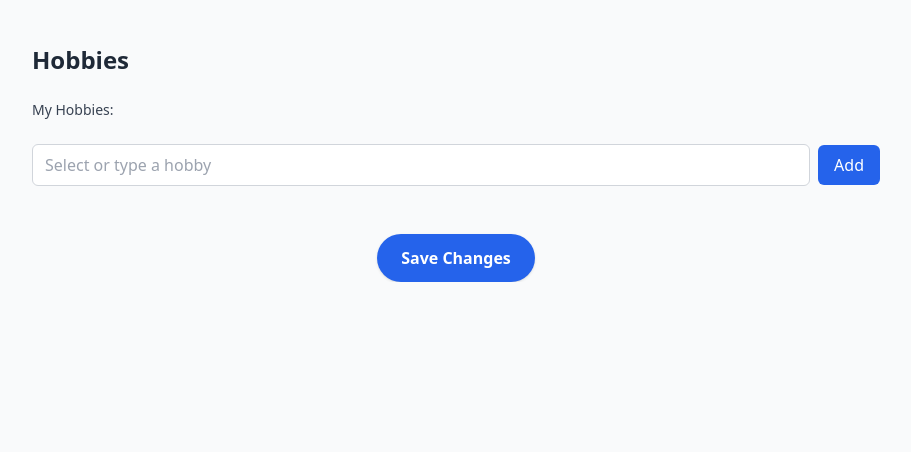
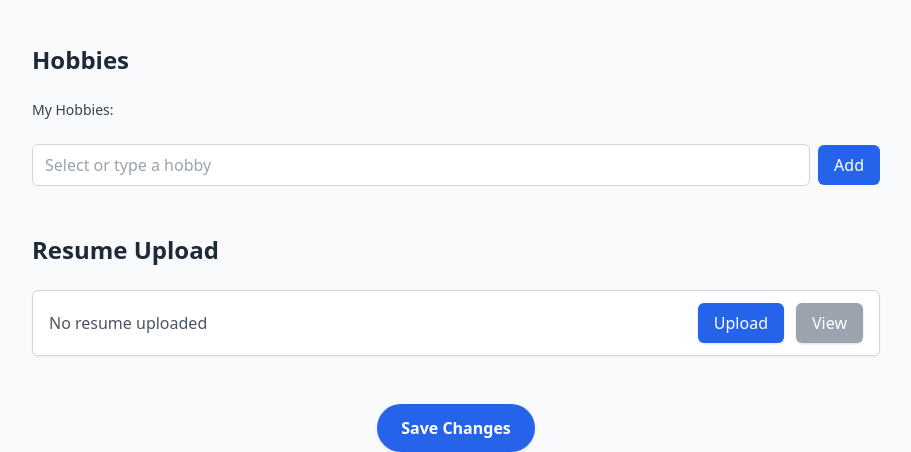
Before and after one commit to 23f2004399/zobcy-web, a Flask app: a page that uses templates/seekerprofile.html in a window 1280 px wide. Shown: the part 1398-1850 px from the top of the page, without its empty margins (184-1095 px from the left). Before the commit the page ends 1680 px from the top, so only its background shows below. Run offline with Flask 3, Linux system fonts and the light colour scheme; some libraries are stand-ins or nearby versions.

Commit message:
added resume section for seekers

```diff
--- a/static/seekerprofile.js
+++ b/static/seekerprofile.js
@@ -38,6 +38,11 @@ const editStreetBtn = document.getElementById("editStreetBtn");
 const editCityBtn = document.getElementById("editCityBtn");
 const editStateBtn = document.getElementById("editStateBtn");
 const editPincodeBtn = document.getElementById("editPincodeBtn");
+
+const resumeInput = document.getElementById("resumeInput");
+const uploadResumeBtn = document.getElementById("uploadResumeBtn");
+const viewResumeBtn = document.getElementById("viewResumeBtn");
+const resumeStatus = document.getElementById("resumeStatus");
 
 const defaultSkills = [
   "Cooking", "Driving", "Plumbing", "Carpentry", "Gardening",
@@ -253,6 +258,19 @@ onAuthStateChanged(auth, async (user) => {
       document.getElementById("defaultAvatar").classList.remove("hidden");
     }
 
+    if (data.resume) {
+      resumeStatus.textContent = "Resume uploaded";
+      viewResumeBtn.disabled = false;
+      viewResumeBtn.classList.remove("bg-gray-400", "cursor-not-allowed");
+      viewResumeBtn.classList.add("bg-green-600", "hover:bg-green-700");
+      viewResumeBtn.onclick = () => window.open(data.resume, "_blank");
+    } else {
+      resumeStatus.textContent = "No resume uploaded";
+      viewResumeBtn.disabled = true;
+      viewResumeBtn.classList.remove("bg-green-600", "hover:bg-green-700");
+      viewResumeBtn.classList.add("bg-gray-400", "cursor-not-allowed");
+    }
+
   }
 });
 
@@ -306,6 +324,45 @@ profilePicInput.addEventListener("change", async (e) => {
   }
 });
 
+// Resume upload
+uploadResumeBtn.addEventListener("click", () => {
+  resumeInput.click();
+});
+
+resumeInput.addEventListener("change", async (e) => {
+  const file = e.target.files[0];
+  if (!file) return;
+
+  if (file.type !== "application/pdf") {
+    alert("Please upload a PDF file only.");
+    return;
+  }
+
+  if (!userRef) {
+    alert("User not loaded yet. Please wait a moment and try again.");
+    return;
+  }
+
+  try {
+    const storageRef = ref(storage, `resumes/${auth.currentUser.uid}.pdf`);
+    await uploadBytes(storageRef, file);
+
+    const downloadURL = await getDownloadURL(storageRef);
+
+    await updateDoc(userRef, { resume: downloadURL });
+
+    resumeStatus.textContent = "Resume uploaded";
+    viewResumeBtn.disabled = false;
+    viewResumeBtn.classList.remove("bg-gray-400", "cursor-not-allowed");
+    viewResumeBtn.classList.add("bg-green-600", "hover:bg-green-700");
+    viewResumeBtn.onclick = () => window.open(downloadURL, "_blank");
+
+    alert("Resume uploaded successfully!");
+  } catch (err) {
+    console.error("Error uploading resume:", err);
+    alert("Failed to upload resume.");
+  }
+});
 
 // Skills input + dropdown
 const skillInput = document.getElementById("skillInput");
--- a/templates/seekerprofile.html
+++ b/templates/seekerprofile.html
@@ -437,7 +437,28 @@
         <div id="hobbiesDropdown" class="mt-2 border border-gray-300 rounded-md bg-white shadow-md hidden max-h-40 overflow-y-auto"></div>
         </section>
 
+        <!-- Section: Resume Upload -->
+        <section id="resumeSection" class="mt-12">
+        <h2 class="text-2xl font-semibold text-gray-800 mb-6">Resume Upload</h2>
 
+        <div class="flex items-center justify-between border border-gray-300 rounded-md px-4 py-3 bg-white shadow-sm">
+            <div>
+            <p id="resumeStatus" class="text-gray-600">No resume uploaded</p>
+            </div>
+
+            <div class="flex space-x-3">
+            <input type="file" id="resumeInput" accept="application/pdf" class="hidden">
+            <button id="uploadResumeBtn"
+                class="px-4 py-2 bg-blue-600 text-white rounded-md shadow hover:bg-blue-700 transition">
+                Upload
+            </button>
+            <button id="viewResumeBtn" disabled
+                class="px-4 py-2 bg-gray-400 text-white rounded-md shadow cursor-not-allowed">
+                View
+            </button>
+            </div>
+        </div>
+        </section>
 
     </main>
 
```
